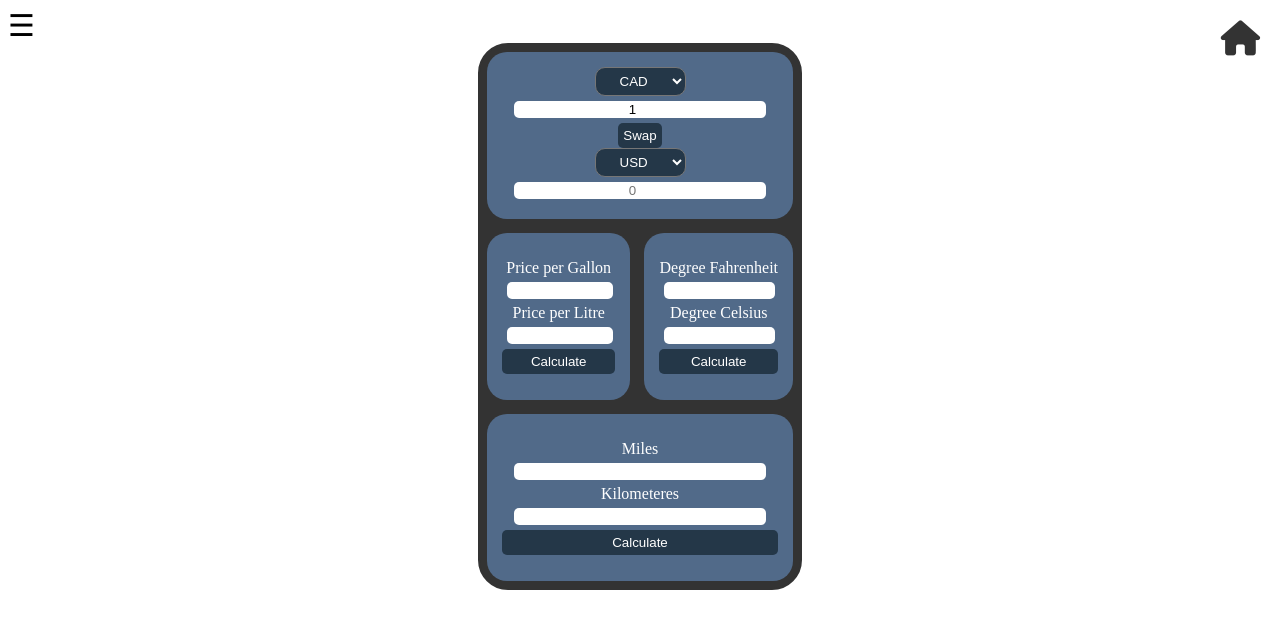
After one commit to Rusmartin/rusmartin.github.io, a PHP site: page /test.html in a window 1280 px wide. The commit adds this page. Shown: the top 624 px of the page. Run offline with PHP 8.4, Linux system fonts and the light colour scheme; some libraries are stand-ins or nearby versions.

Commit message:
minor changes

```diff
--- /dev/null
+++ b/header.js
@@ -0,0 +1,2 @@
+
+console.log("Hello World!");
--- a/manifest-for-js-tools.json
+++ b/manifest-for-js-tools.json
@@ -16,6 +16,6 @@
       }],
   "scope": "/racer/",
   "start_url": "index.html",
-  "display": "standalone",
+  "display": "browser",
   "orientation": "portrait"
 }
--- a/resume.html
+++ b/resume.html
@@ -194,7 +194,7 @@
         <p>University of Lorraine, France | 10.26 | 2013-2015</p>
     </div>
     </div>
-
+<script src="header.js"></script>
 </body>
 </html>
 <meta name="viewport" content="width=device-width, initial-scale=1.0">
--- /dev/null
+++ b/test.html
@@ -0,0 +1,164 @@
+<!DOCTYPE html>
+<html>
+  <head>
+    <title>US Road Trip Useful Tools</title>
+    <meta name="viewport" content="width=device-width, initial-scale=1.0" />
+    <link rel="stylesheet" href="path/to/font-awesome/css/font-awesome.min.css"/>
+    <link rel="stylesheet" href="us-trip-style.css" />
+    <link rel="apple-touch-icon" sizes="180x180" href="apple-touch-icon.png">
+    <link rel="icon" type="image/png" sizes="32x32" href="favicon-32x32.png">
+    <link rel="icon" type="image/png" sizes="16x16" href="favicon-16x16.png">
+      <link rel="stylesheet" href="overall.css">
+    <script src="https://kit.fontawesome.com/ae5e25ad8f.js" crossorigin="anonymous"></script>
+  </head>
+  <body>
+
+    <!-- Overlay content -->
+      <div id="myNav" class="overlay">
+  <a href="javascript:void(0)" class="closebtn" onclick="closeNav()">&times;</a>
+  <div class="overlay-content">
+    <a href="us-road-trip-tools.html">US road trip tools</a>
+    <a href="tip-calculator.html">Tip calculator</a>
+    <a href="currency-converter.html">Currency converter</a>
+    <a href="wage-calculator.html">Wage calculator</a>
+    <a href="resume.html">Resume</a>
+  </div>
+</div>
+
+    <span style="font-size:30px;cursor:pointer" onclick="openNav()">&#9776;</span>
+    <div class="home">
+        <a href="index.html"><i class="fa-solid fa-house"></i></a>
+    </div>
+    <main>
+      <div id="main">
+        <div class="container">
+          <div class="currency">
+            <select id="from_currency">
+              <option value="CAD" selected>CAD</option>
+              <option value="USD">USD</option>
+            </select>
+            <input type="number" id="from_ammount" placeholder="0" value="1" />
+          </div>
+
+          <div class="middle">
+            <button id="exchange" class="btn">Swap</button>
+            <div class="rate" id="rate"></div>
+          </div>
+
+          <div class="currency">
+            <select id="to_currency">
+              <option value="CAD">CAD</option>
+              <option value="USD" selected>USD</option>
+            </select>
+            <input type="number" id="to_ammount" placeholder="0" />
+          </div>
+        </div>
+
+        <div class="dblgrid">
+          <div class="container dbl">
+            <label
+              >Price per Gallon
+              <input type="number" id="PPG" />
+            </label>
+            <label
+              >Price per Litre
+              <input type="number" id="PPL" />
+            </label>
+            <button class="btn" onclick="finalPrice()">Calculate</button>
+          </div>
+
+          <div class="container dbl">
+            <label
+              >Degree Fahrenheit
+              <input type="number" id="fahrenheit" />
+            </label>
+            <label
+              >Degree Celsius
+              <input type="number" id="celsius" />
+            </label>
+            <button class="btn" onclick="toCelsius()">Calculate</button>
+          </div>
+        </div>
+
+        <div class="container">
+          <label
+            >Miles
+            <input type="number" id="miles" />
+          </label>
+          <label
+            >Kilometeres
+            <input type="number" id="km" />
+          </label>
+          <button class="btn" onclick="toKm()">Calculate</button>
+        </div>
+      </div>
+    </main>
+      <script src="header.js"></script>
+    	<div id="myId"></div>
+
+    <script>
+      function toCelsius() {
+        var x = (document.getElementById("fahrenheit").value - 32) * 0.556;
+
+        document.getElementById("celsius").value = x.toFixed(0);
+      }
+
+      function finalPrice() {
+        var x = document.getElementById("PPG").value * 0.264;
+        document.getElementById("PPL").value = x.toFixed(3);
+      }
+
+      function toKm() {
+        var x = document.getElementById("miles").value * 1.609344;
+        document.getElementById("km").value = x.toFixed(2);
+      }
+
+      function finalPrice() {
+        var x = document.getElementById("PPG").value * 0.264;
+        document.getElementById("PPL").value = x.toFixed(3);
+      }
+
+      const from_currencyEl = document.getElementById("from_currency");
+      const from_ammountEl = document.getElementById("from_ammount");
+      const to_currencyEl = document.getElementById("to_currency");
+      const to_ammountEl = document.getElementById("to_ammount");
+      const rateEl = document.getElementById("rate");
+      const exchange = document.getElementById("exchange");
+
+      from_currencyEl.addEventListener("change", calculate);
+      from_ammountEl.addEventListener("input", calculate);
+      to_currencyEl.addEventListener("change", calculate);
+      to_ammountEl.addEventListener("input", calculate);
+
+      exchange.addEventListener("click", () => {
+        const temp = from_currencyEl.value;
+        from_currencyEl.value = to_currencyEl.value;
+        to_currencyEl.value = temp;
+        calculate();
+      });
+
+      function calculate() {
+        const from_currency = from_currencyEl.value;
+        const to_currency = to_currencyEl.value;
+
+        fetch(`https://api.exchangerate-api.com/v4/latest/${from_currency}`)
+          .then((res) => res.json())
+          .then((res) => {
+            const rate = res.rates[to_currency];
+            rateEl.innerText = `1 ${from_currency} = ${rate} ${to_currency}`;
+            to_ammountEl.value = (from_ammountEl.value * rate).toFixed(2);
+          });
+      }
+
+      calculate();
+
+      function openNav() {
+  document.getElementById("myNav").style.width = "100%";
+}
+
+function closeNav() {
+  document.getElementById("myNav").style.width = "0%";
+}
+    </script>
+  </body>
+</html>
--- a/tip-calculator.css
+++ b/tip-calculator.css
@@ -1,3 +1,4 @@
+
 .main1 {
   display: flex;
   flex-direction: column;
```
Also changed, not shown: header.html (added, +15 -0 lines), tip-calculator.html (line endings or trailing spaces).
